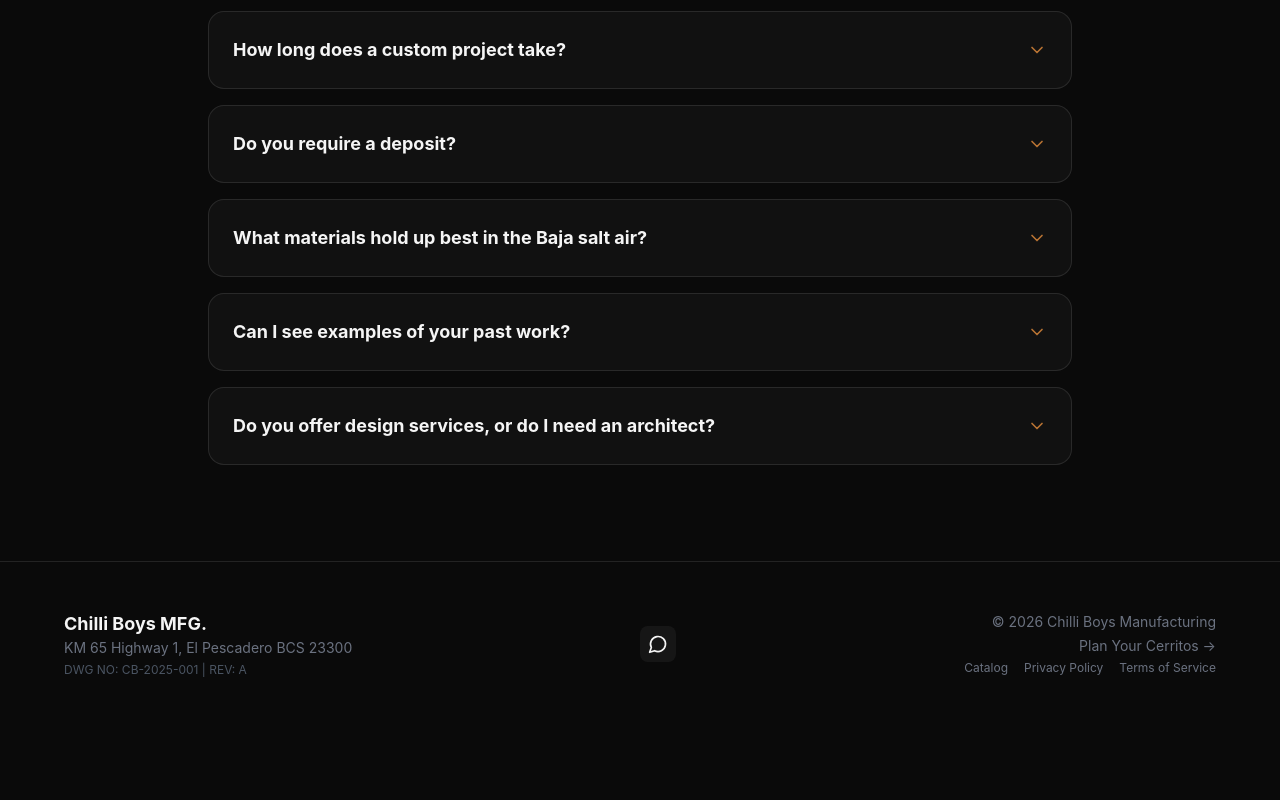
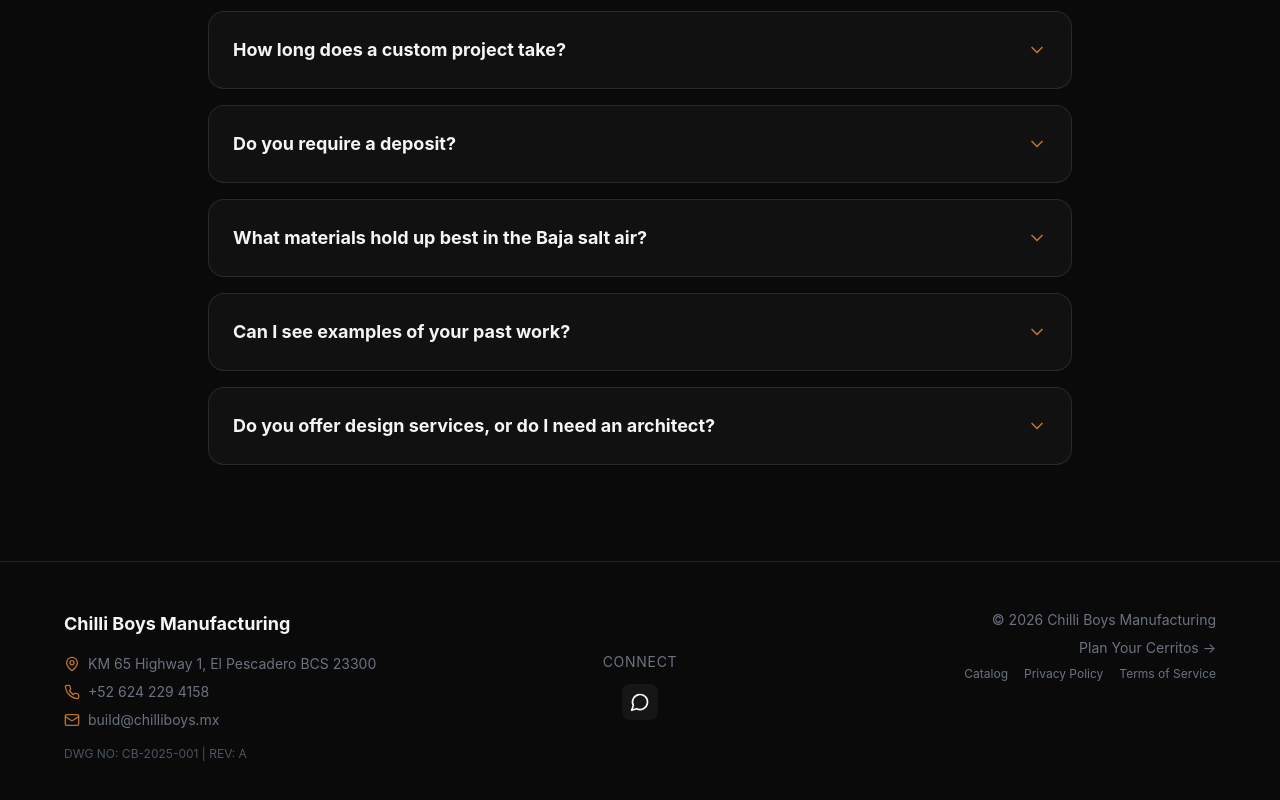
Before and after one commit to ChilliboysIT/chilliboys-mx, a Next.js app: page / in a window 1280 px wide. Shown: the part 3949-4749 px from the top of the page. Before the commit the page ends 4675 px from the top, so only its background shows below. Built offline with nearby package versions, Linux system fonts and the light colour scheme; no server answers.

Commit message:
Update footer with office number, email, and Manufacturing branding

```diff
--- a/src/app/layout.tsx
+++ b/src/app/layout.tsx
@@ -5,7 +5,7 @@ import SchemaMarkup from "@/components/SchemaMarkup";
 import { Analytics } from "@vercel/analytics/next";
 
 export const metadata: Metadata = {
-  title: "Chilli Boys MFG. | Engineering & Fabrication — Baja California Sur",
+  title: "Chilli Boys Manufacturing | Engineering & Fabrication — Baja California Sur",
   description:
     "You Dream It. We Build It. Custom engineering and fabrication in Baja California Sur, Mexico. Metalwork, woodwork, pergolas, staircases, gates, and bespoke outdoor structures.",
   keywords: [
@@ -16,7 +16,7 @@ export const metadata: Metadata = {
   ],
   authors: [{ name: "Chilli Boys Manufacturing" }],
   openGraph: {
-    title: "Chilli Boys MFG. | Engineering & Fabrication",
+    title: "Chilli Boys Manufacturing | Engineering & Fabrication",
     description: "You Dream It. We Build It. — Baja California Sur, Mexico",
     url: "https://chilliboys.mx",
     siteName: "Chilli Boys Manufacturing",
@@ -25,7 +25,7 @@ export const metadata: Metadata = {
   },
   twitter: {
     card: "summary_large_image",
-    title: "Chilli Boys MFG.",
+    title: "Chilli Boys Manufacturing",
     description: "You Dream It. We Build It.",
   },
   robots: "index, follow",
--- a/src/components/Footer.tsx
+++ b/src/components/Footer.tsx
@@ -1,6 +1,7 @@
 "use client";
 
 import Link from "next/link";
+import { Phone, Mail, MapPin } from "lucide-react";
 import { useI18n } from "@/lib/i18n";
 import { socialLinks } from "@/lib/social";
 
@@ -9,12 +10,30 @@ export default function Footer() {
 
   return (
     <footer className="border-t border-white/10 py-12 px-4">
-      <div className="max-w-6xl mx-auto flex flex-col md:flex-row items-center justify-between gap-6">
-        <div className="text-center md:text-left">
-          <p className="font-bold text-lg">Chilli Boys MFG.</p>
-          <p className="text-sm text-gray-500">KM 65 Highway 1, El Pescadero BCS 23300</p>
-          <p className="text-xs text-gray-600 mt-1">DWG NO: CB-2025-001 | REV: A</p>
+      <div className="max-w-6xl mx-auto grid grid-cols-1 md:grid-cols-3 gap-10">
+        {/* Brand & contact */}
+        <div className="text-center md:text-left space-y-4">
+          <p className="font-bold text-lg">Chilli Boys Manufacturing</p>
+          <div className="space-y-2 text-sm text-gray-500">
+            <p className="flex items-center justify-center md:justify-start gap-2">
+              <MapPin className="w-4 h-4 text-[#b87333]" />
+              KM 65 Highway 1, El Pescadero BCS 23300
+            </p>
+            <p className="flex items-center justify-center md:justify-start gap-2">
+              <Phone className="w-4 h-4 text-[#b87333]" />
+              {t("info.phone.val") as string}
+            </p>
+            <p className="flex items-center justify-center md:justify-start gap-2">
+              <Mail className="w-4 h-4 text-[#b87333]" />
+              <a href="mailto:build@chilliboys.mx" className="hover:text-white transition-colors">build@chilliboys.mx</a>
+            </p>
           </div>
+          <p className="text-xs text-gray-600">DWG NO: CB-2025-001 | REV: A</p>
+        </div>
+
+        {/* Social */}
+        <div className="flex flex-col items-center justify-center gap-3">
+          <p className="text-sm text-gray-500 uppercase tracking-wider">Connect</p>
           <div className="flex items-center gap-4">
             {socialLinks.map((link) => (
               <a
@@ -29,9 +48,12 @@ export default function Footer() {
               </a>
             ))}
           </div>
-        <div className="text-center md:text-right text-sm text-gray-500 space-y-1">
+        </div>
+
+        {/* Legal / links */}
+        <div className="text-center md:text-right text-sm text-gray-500 space-y-2">
           <p>© {new Date().getFullYear()} Chilli Boys Manufacturing</p>
-          <p className="mt-1">
+          <p>
             <Link href="https://plan.chilliboys.mx" className="hover:text-[#b87333] transition-colors">
               {t("footer.plan") as string}
             </Link>
```
Lines whose indentation alone changed are shown as unchanged.
